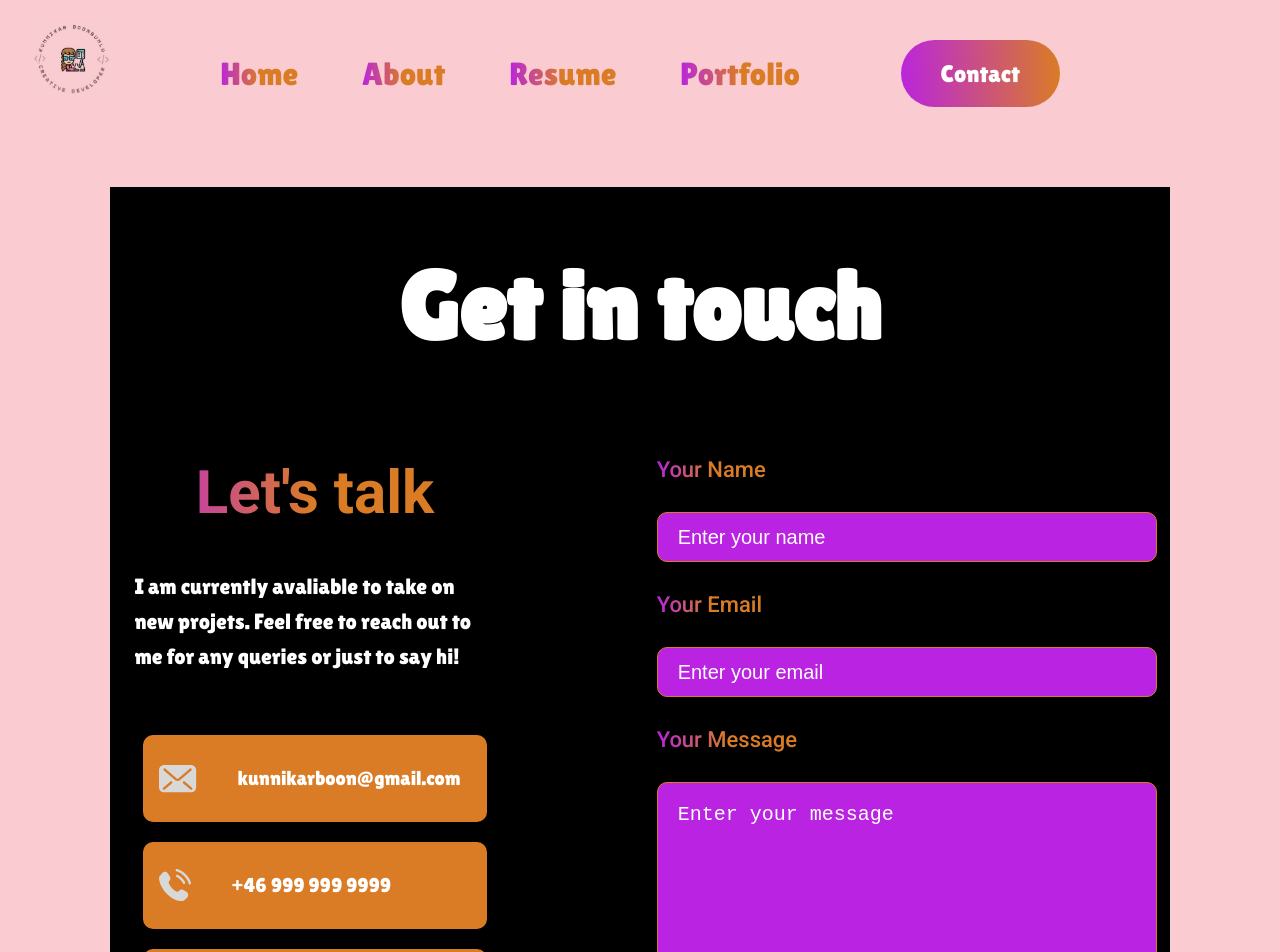
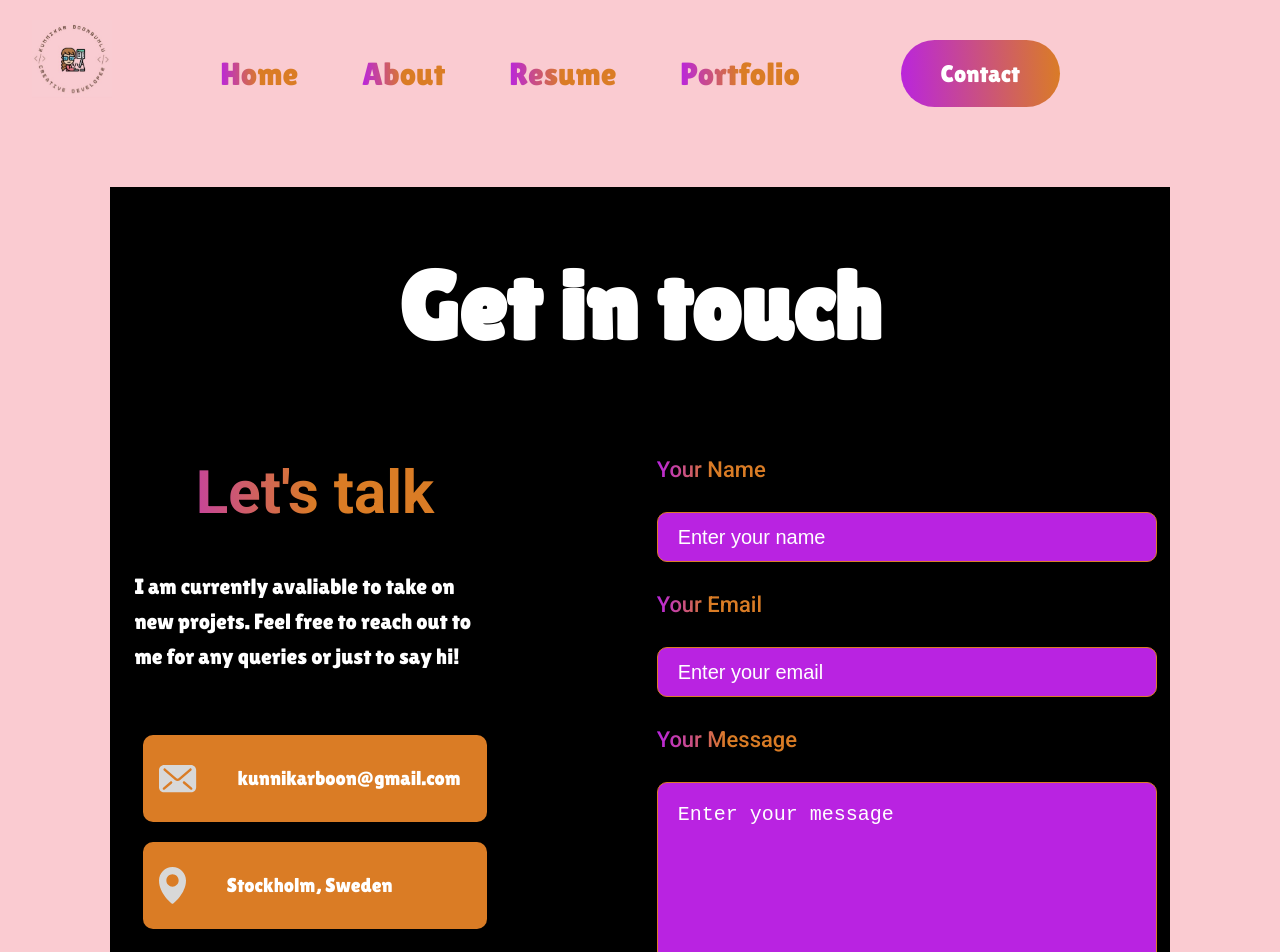
Before and after one commit to KunnikarB/portfolio, a React (Vite) app: page /contact in a window 1280 px wide. Shown: the top 952 px of the page. Built offline with nearby package versions, Linux system fonts and the light colour scheme.

Commit message:
updated contact

```diff
--- a/src/Components/Contact/Contact.jsx
+++ b/src/Components/Contact/Contact.jsx
@@ -25,10 +25,7 @@ const Contact = () => {
               <img src={mail_icon} alt='mail icon' />
               <p>kunnikarboon@gmail.com</p>
             </div>
-            <div className='contact-detail'>
-              <img src={call_icon} alt='call icon' />
-              <p>+46 999 999 9999</p>
-            </div>
+
             <div className='contact-detail'>
               <img src={location_icon} alt='location icon' />
               <p>Stockholm, Sweden</p>
```
